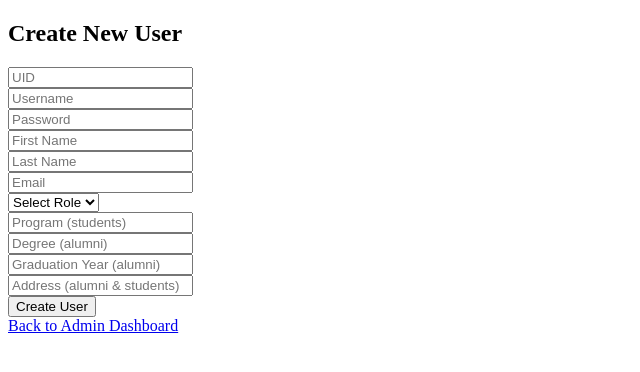
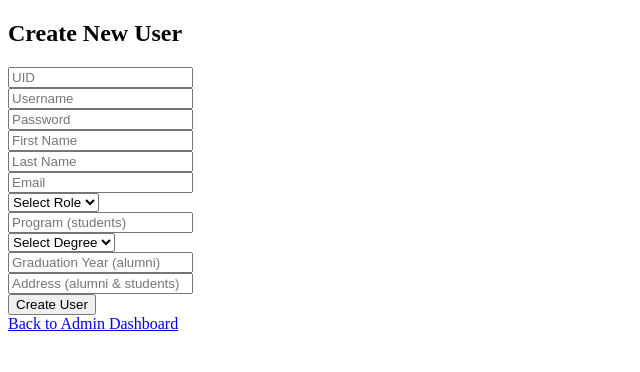
Before and after one commit to risharmaa/university_system, a Flask app: template templates/create_user.html in a window 1280 px wide. Shown: the top 372 px of the page, without its empty margins (0-640 px from the left). Run offline with Flask 3, Linux system fonts and the light colour scheme; the template is opened without the code that fills it, so the values that code supplies are empty.

Commit message:
AdsBug: Fixed create user html
Fixed create user html to have drop down to select
degree and handle errors for typing

- Changed select degree to drop down

```diff
--- a/templates/create_user.html
+++ b/templates/create_user.html
@@ -31,7 +31,11 @@
             <option value="secretary">Secretary</option>
         </select><br>
         <input type="text" name="program" placeholder="Program (students)"><br>
-        <input type="text" name="degree" placeholder="Degree (alumni)"><br>
+        <select name="degree">
+          <option value="">Select Degree</option>
+          <option value="MS">MS</option>
+          <option value ="PhD">PhD</option>
+        </select><br>
         <input type="number" name="graduation_year" placeholder="Graduation Year (alumni)"><br>
         <input type="text" name="address" placeholder="Address (alumni & students)"><br>
         <button type="submit">Create User</button>
```
